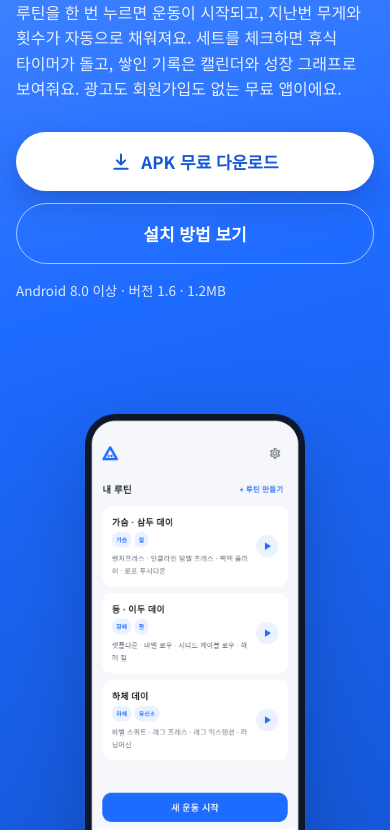
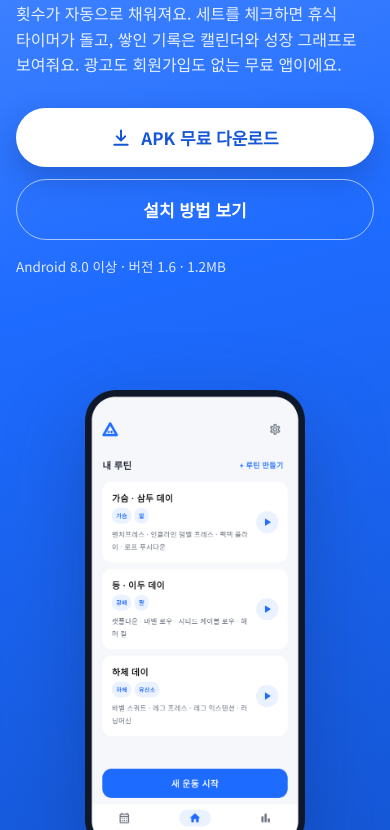
Before and after one commit to reldnix1993/deltalog, a plain HTML site: page index.html in a window 390 px wide. Shown: the part 252-1082 px from the top of the page. Drawn offline with Linux system fonts and the light colour scheme.

Commit message:
홈 버튼은 맨 위로, 첫 화면 위쪽 여백 줄임
Co-Authored-By: Claude Opus 5.5 <noreply@anthropic.com>
Claude-Session: https://claude.ai/code/session_01HQpGxQ6h5eMKYCPFk2z6D7

```diff
--- a/index.html
+++ b/index.html
@@ -37,7 +37,7 @@ img{max-width:100%;display:block}
 .nav .mini{background:#fff;color:var(--bd);font-weight:700;border-radius:999px;padding:7px 16px;text-decoration:none;font-size:14px}
 
 /* hero */
-.hero{background:linear-gradient(165deg,#4E8CFF 0%,#1E6BFF 45%,#1557D6 100%);color:#fff;padding:72px 0 0;overflow:hidden}
+.hero{background:linear-gradient(165deg,#4E8CFF 0%,#1E6BFF 45%,#1557D6 100%);color:#fff;padding:40px 0 0;overflow:hidden}
 .hero-grid{display:grid;grid-template-columns:1.05fr .95fr;gap:40px;align-items:end}
 .hero h1{font-size:56px;font-weight:900;letter-spacing:-1.5px;line-height:1.15}
 .hero .lead{font-size:21px;margin-top:14px;opacity:.95}
@@ -57,6 +57,7 @@ img{max-width:100%;display:block}
 section{padding:84px 0}
 /* 앵커 이동 시 고정 메뉴(60px) 아래에 제목이 오도록 */
 section[id]{scroll-margin-top:4px}
+#top{scroll-margin-top:60px}
 section[id][style*="padding-top:0"]{scroll-margin-top:88px}
 .eyebrow{color:var(--b);font-weight:700;font-size:14px;letter-spacing:.5px}
 h2{font-size:34px;font-weight:900;letter-spacing:-.8px;line-height:1.3;margin-top:6px}
@@ -122,7 +123,7 @@ footer small{display:block;opacity:.7;margin-top:6px;font-size:12.5px}
 
 @media (max-width:900px){
   .hero-grid{grid-template-columns:1fr}
-  .hero{padding-top:48px}
+  .hero{padding-top:24px}
   .hero h1{font-size:42px}
   .features{grid-template-columns:1fr 1fr}
   .steps{grid-template-columns:1fr 1fr}
```
